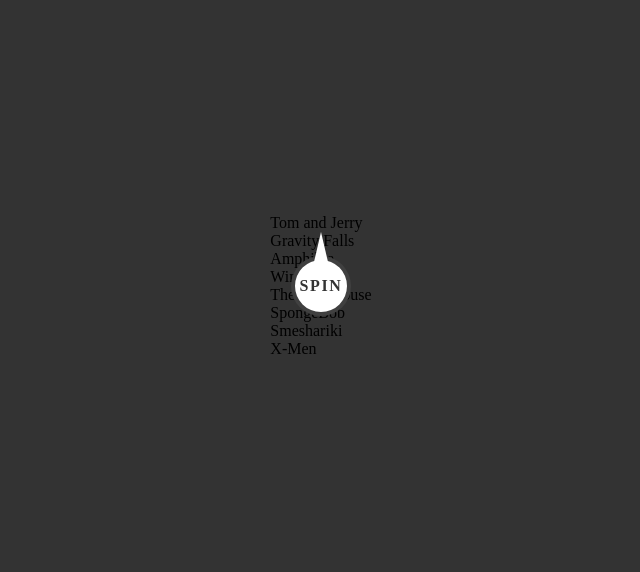
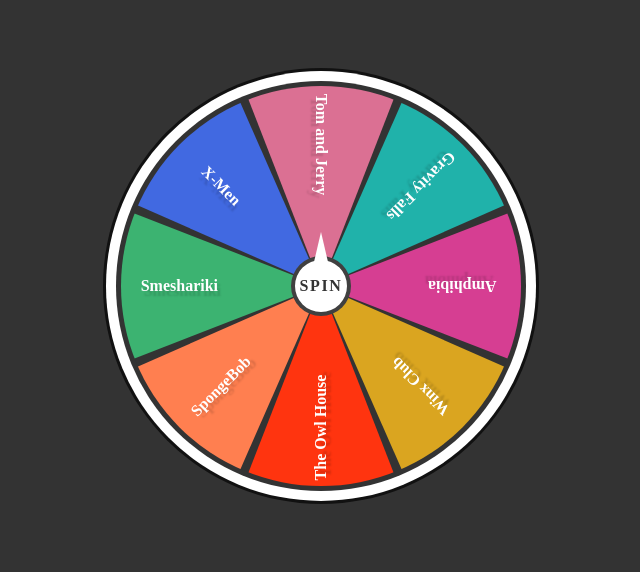
Before and after one commit to theomorphic/Beet-Wheel, a plain HTML site: page index.html in a window 1280 px wide. Shown: the part 114-686 px from the top of the page, without its empty margins (319-959 px from the left). Drawn offline with Linux system fonts and the light colour scheme.

Commit message:
feat: add all the main functions

```diff
--- a/css/style.scss
+++ b/css/style.scss
@@ -6,7 +6,8 @@
 
 body,
 .container,
-.spin__btn{
+.spin__btn,
+.number{
 	display: flex;
 	justify-content: center;
 	align-items: center;
@@ -48,3 +49,37 @@
 	background-color: #fff;
 	clip-path: polygon(50% 0%, 15% 100%, 85% 100%);
 }
+
+.wheel{
+	position: absolute;
+	top: 0;
+	left: 0;
+	width: 100%;
+	height: 100%;
+	background-color: #333;
+	border-radius: 50%;
+	overflow: hidden;
+	box-shadow: 0 0 0 5px #333, 0 0 0 15px #fff, 0 0 0 18px #111;
+	transition: transform 5s ease-in-out;
+}
+
+.number{
+	position: absolute;
+	width: 50%;
+	height: 50%;
+	background: var(--clr);
+	transform-origin: bottom right;
+	transform: rotate(calc(45deg * var(--i)));
+	clip-path: polygon(0 0, 56% 0, 100% 100%, 0 56%);
+	user-select: none;
+	cursor: pointer;
+
+	span{
+		transform: rotate(45deg);
+		font-size: 1em;
+		font-weight: 700;
+		color: #fff;
+		text-shadow: 3px 5px 2px rgba(0, 0, 0, 0.15);
+	}
+
+}
--- a/index.html
+++ b/index.html
@@ -23,5 +23,15 @@
 
 		</div>
 	</div>
+	<script>
+		let wheel = document.querySelector('.wheel');
+		let spin__btn = document.querySelector('.spin__btn');
+		let value = Math.ceil(Math.random() * 3600);
+
+		spin__btn.onclick = function(){
+			wheel.style.transform = "rotate(" +value + "deg)"
+			value += Math.ceil(Math.random() * 3600);
+		}
+	</script>
 </body>
 </html>
```
Also changed, not shown: css/style.css, 1 other file.
